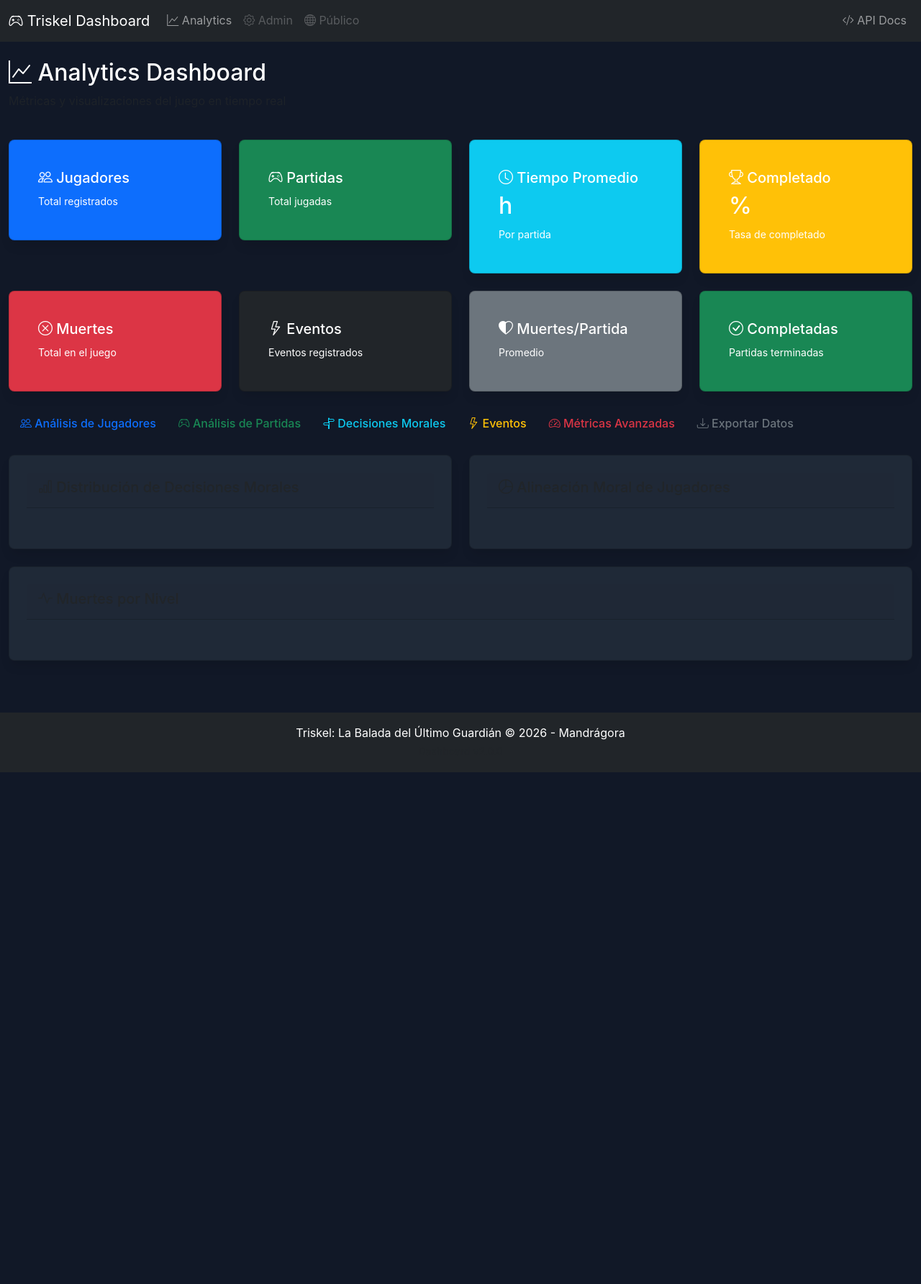
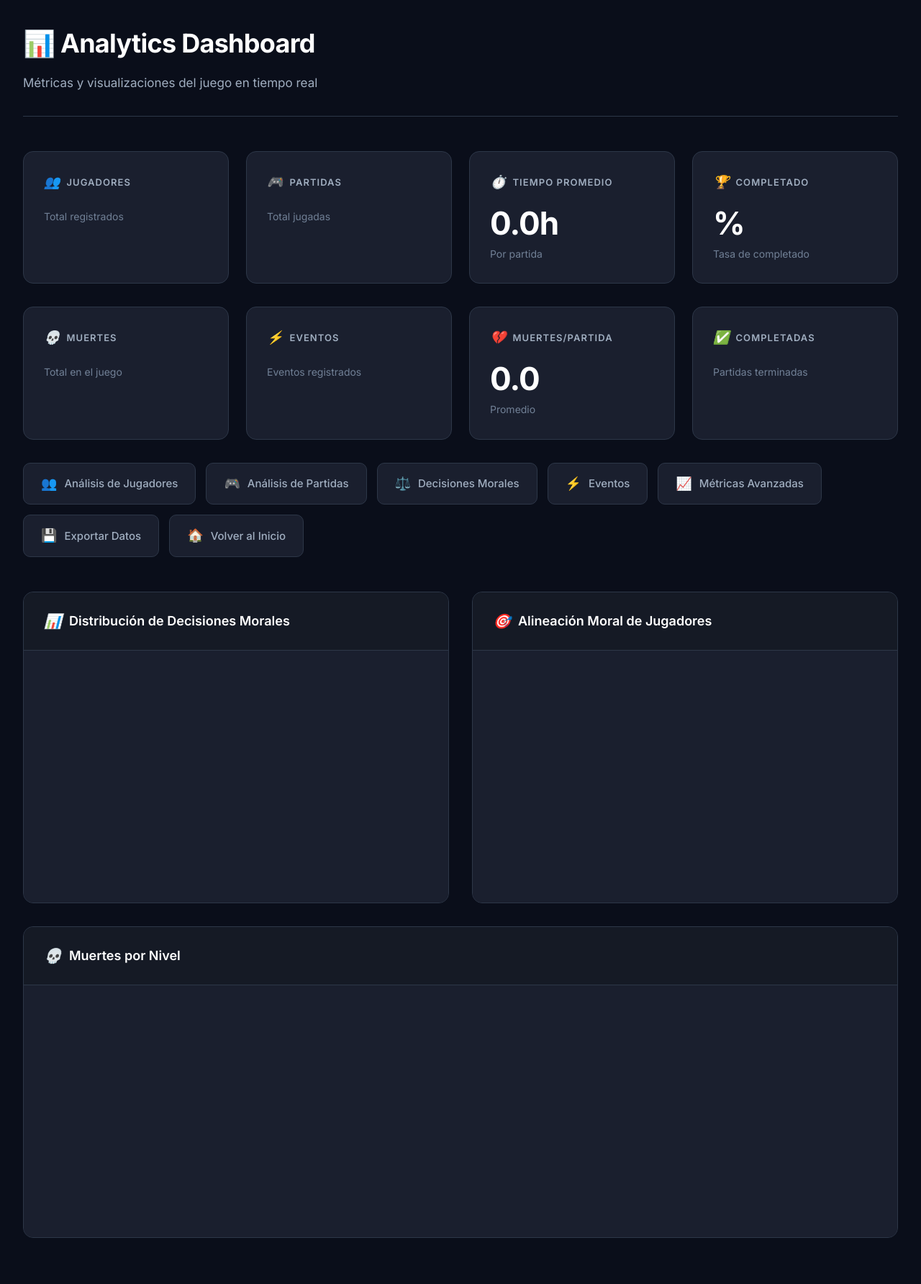
Before and after one commit to WaraYasy/TriskelApi, a Flask app: template app/domain/web/analytics/templates/analytics/index.html in a window 1280 px wide. Shown: the whole page at 72% size. Before the commit the page ends 1073 px from the top, so only its background shows below. Run offline with Flask 3, Linux system fonts and the light colour scheme; the template is opened without the code that fills it, so the values that code supplies are empty; parts of the project's set-up code (start-up, migrations or seed data) failed here and were passed over; some libraries are stand-ins or nearby versions.

Commit message:
UI: Cambios en la linea gráfica de la web.  -Modificar tipografía - Div y secciones nuevas

```diff
--- a/app/domain/web/analytics/templates/analytics/index.html
+++ b/app/domain/web/analytics/templates/analytics/index.html
@@ -1,181 +1,130 @@
-{% extends "base.html" %}
+<!DOCTYPE html>
+<html lang="es">
 
-{% block title %}Analytics - Triskel Dashboard{% endblock %}
+<head>
+    <meta charset="UTF-8">
+    <meta name="viewport" content="width=device-width, initial-scale=1.0">
+    <title>Analytics - Triskel Dashboard</title>
+    <link rel="stylesheet" href="{{ url_for('static', filename='css/style.css') }}">
+    <link rel="stylesheet" href="{{ url_for('static', filename='css/analytics.css') }}">
+    <link rel="preconnect" href="https://fonts.googleapis.com">
+    <link rel="preconnect" href="https://fonts.gstatic.com" crossorigin>
+    <link href="https://fonts.googleapis.com/css2?family=Inter:wght@300;400;500;600;700&display=swap" rel="stylesheet">
+    <script src="https://cdn.plot.ly/plotly-2.26.0.min.js"></script>
+</head>
 
-{% block content %}
-<div class="row mb-4">
-    <div class="col-12">
-        <h2>
-            <i class="bi bi-graph-up"></i> Analytics Dashboard
-        </h2>
-        <p class="text-muted">Métricas y visualizaciones del juego en tiempo real</p>
-    </div>
+<body style="background: #0a0e1a; font-family: 'Inter', sans-serif; margin: 0; padding: 0;">
+    <div class="analytics-container">
+        <!-- Header -->
+        <div class="analytics-header">
+            <h2>📊 Analytics Dashboard</h2>
+            <p>Métricas y visualizaciones del juego en tiempo real</p>
         </div>
 
-<!-- Métricas globales -->
-<div class="row mb-4">
-    <div class="col-md-3">
-        <div class="card text-white bg-primary">
-            <div class="card-body">
-                <h5 class="card-title">
-                    <i class="bi bi-people"></i> Jugadores
-                </h5>
-                <h2 class="card-text">{{ metrics.total_players }}</h2>
+        <!-- Métricas globales - Primera fila -->
+        <div class="stats-row">
+            <div class="stat-card-analytics">
+                <h5><i>👥</i> Jugadores</h5>
+                <h2>{{ metrics.total_players }}</h2>
                 <small>Total registrados</small>
             </div>
-        </div>
+
+            <div class="stat-card-analytics">
+                <h5><i>🎮</i> Partidas</h5>
+                <h2>{{ metrics.total_games }}</h2>
+                <small>Total jugadas</small>
             </div>
 
-    <div class="col-md-3">
-        <div class="card text-white bg-success">
-            <div class="card-body">
-                <h5 class="card-title">
-                    <i class="bi bi-controller"></i> Partidas
-                </h5>
-                <h2 class="card-text">{{ metrics.total_games }}</h2>
-                <small>Total jugadas</small>
-            </div>
-        </div>
+            <div class="stat-card-analytics">
+                <h5><i>⏱️</i> Tiempo Promedio</h5>
+                <h2>{{ "%.1f"|format(metrics.avg_playtime / 3600) }}h</h2>
+                <small>Por partida</small>
             </div>
 
-    <div class="col-md-3">
-        <div class="card text-white bg-info">
-            <div class="card-body">
-                <h5 class="card-title">
-                    <i class="bi bi-clock"></i> Tiempo Promedio
-                </h5>
-                <h2 class="card-text">{{ metrics.avg_playtime }}h</h2>
-                <small>Por partida</small>
-            </div>
-        </div>
-    </div>
-
-    <div class="col-md-3">
-        <div class="card text-white bg-warning">
-            <div class="card-body">
-                <h5 class="card-title">
-                    <i class="bi bi-trophy"></i> Completado
-                </h5>
-                <h2 class="card-text">{{ metrics.completion_rate }}%</h2>
+            <div class="stat-card-analytics">
+                <h5><i>🏆</i> Completado</h5>
+                <h2>{{ metrics.completion_rate }}%</h2>
                 <small>Tasa de completado</small>
-            </div>
-        </div>
             </div>
         </div>
 
         <!-- Segunda fila de métricas -->
-<div class="row mb-4">
-    <div class="col-md-3">
-        <div class="card text-white bg-danger">
-            <div class="card-body">
-                <h5 class="card-title">
-                    <i class="bi bi-x-circle"></i> Muertes
-                </h5>
-                <h2 class="card-text">{{ metrics.total_deaths }}</h2>
+        <div class="stats-row">
+            <div class="stat-card-analytics">
+                <h5><i>💀</i> Muertes</h5>
+                <h2>{{ metrics.total_deaths }}</h2>
                 <small>Total en el juego</small>
             </div>
-        </div>
+
+            <div class="stat-card-analytics">
+                <h5><i>⚡</i> Eventos</h5>
+                <h2>{{ metrics.total_events }}</h2>
+                <small>Eventos registrados</small>
             </div>
 
-    <div class="col-md-3">
-        <div class="card text-white bg-dark">
-            <div class="card-body">
-                <h5 class="card-title">
-                    <i class="bi bi-lightning"></i> Eventos
-                </h5>
-                <h2 class="card-text">{{ metrics.total_events }}</h2>
-                <small>Eventos registrados</small>
-            </div>
-        </div>
+            <div class="stat-card-analytics">
+                <h5><i>💔</i> Muertes/Partida</h5>
+                <h2>{{ "%.1f"|format(metrics.avg_deaths) }}</h2>
+                <small>Promedio</small>
             </div>
 
-    <div class="col-md-3">
-        <div class="card text-white bg-secondary">
-            <div class="card-body">
-                <h5 class="card-title">
-                    <i class="bi bi-heart-half"></i> Muertes/Partida
-                </h5>
-                <h2 class="card-text">{{ metrics.avg_deaths }}</h2>
-                <small>Promedio</small>
-            </div>
-        </div>
-    </div>
-
-    <div class="col-md-3">
-        <div class="card text-white bg-success">
-            <div class="card-body">
-                <h5 class="card-title">
-                    <i class="bi bi-check-circle"></i> Completadas
-                </h5>
-                <h2 class="card-text">{{ metrics.completed_games }}</h2>
+            <div class="stat-card-analytics">
+                <h5><i>✅</i> Completadas</h5>
+                <h2>{{ metrics.completed_games }}</h2>
                 <small>Partidas terminadas</small>
-            </div>
-        </div>
             </div>
         </div>
 
         <!-- Navegación de secciones -->
-<div class="row mb-4">
-    <div class="col-12">
-        <div class="btn-group" role="group">
-            <a href="{{ url_for('analytics.players') }}" class="btn btn-outline-primary">
-                <i class="bi bi-people"></i> Análisis de Jugadores
+        <div class="analytics-nav">
+            <a href="{{ url_for('analytics.players') }}" class="btn">
+                <span>👥</span> Análisis de Jugadores
             </a>
-            <a href="{{ url_for('analytics.games') }}" class="btn btn-outline-success">
-                <i class="bi bi-controller"></i> Análisis de Partidas
+            <a href="{{ url_for('analytics.games') }}" class="btn">
+                <span>🎮</span> Análisis de Partidas
             </a>
-            <a href="{{ url_for('analytics.choices') }}" class="btn btn-outline-info">
-                <i class="bi bi-signpost-split"></i> Decisiones Morales
+            <a href="{{ url_for('analytics.choices') }}" class="btn">
+                <span>⚖️</span> Decisiones Morales
             </a>
-            <a href="{{ url_for('analytics.events') }}" class="btn btn-outline-warning">
-                <i class="bi bi-lightning"></i> Eventos
+            <a href="{{ url_for('analytics.events') }}" class="btn">
+                <span>⚡</span> Eventos
             </a>
-            <a href="{{ url_for('analytics.advanced') }}" class="btn btn-outline-danger">
-                <i class="bi bi-speedometer2"></i> Métricas Avanzadas
+            <a href="{{ url_for('analytics.advanced') }}" class="btn">
+                <span>📈</span> Métricas Avanzadas
             </a>
-            <a href="{{ url_for('analytics.export') }}" class="btn btn-outline-secondary">
-                <i class="bi bi-download"></i> Exportar Datos
+            <a href="{{ url_for('analytics.export') }}?type=players&format=csv" class="btn">
+                <span>💾</span> Exportar Datos
             </a>
-        </div>
-    </div>
+            <a href="/web/" class="btn">
+                <span>🏠</span> Volver al Inicio
+            </a>
         </div>
 
         <!-- Gráficos -->
-<div class="row">
-    <div class="col-md-6">
-        <div class="card mb-4">
+        <div class="chart-container">
+            <div class="chart-card-analytics">
                 <div class="card-header">
-                <h5>
-                    <i class="bi bi-bar-chart"></i> Distribución de Decisiones Morales
-                </h5>
+                    <h5><i>📊</i> Distribución de Decisiones Morales</h5>
                 </div>
                 <div class="card-body">
                     {{ moral_chart|safe }}
                 </div>
             </div>
-    </div>
 
-    <div class="col-md-6">
-        <div class="card mb-4">
+            <div class="chart-card-analytics">
                 <div class="card-header">
-                <h5>
-                    <i class="bi bi-pie-chart"></i> Alineación Moral de Jugadores
-                </h5>
+                    <h5><i>🎯</i> Alineación Moral de Jugadores</h5>
                 </div>
                 <div class="card-body">
                     {{ alignment_chart|safe }}
                 </div>
             </div>
         </div>
-</div>
 
-<div class="row">
-    <div class="col-md-12">
-        <div class="card">
+        <div class="chart-container">
+            <div class="chart-card-analytics chart-full">
                 <div class="card-header">
-                <h5>
-                    <i class="bi bi-activity"></i> Muertes por Nivel
-                </h5>
+                    <h5><i>💀</i> Muertes por Nivel</h5>
                 </div>
                 <div class="card-body">
                     {{ deaths_chart|safe }}
@@ -184,4 +133,23 @@
         </div>
     </div>
 
-{% endblock %}
+    <script>
+        // Configurar tema oscuro para todos los gráficos de Plotly
+        document.addEventListener('DOMContentLoaded', function () {
+            const plots = document.querySelectorAll('.plotly');
+            plots.forEach(plot => {
+                if (plot && plot.layout) {
+                    Plotly.relayout(plot, {
+                        paper_bgcolor: 'transparent',
+                        plot_bgcolor: 'transparent',
+                        font: { color: '#a0aec0' },
+                        xaxis: { gridcolor: '#2d3748', color: '#a0aec0' },
+                        yaxis: { gridcolor: '#2d3748', color: '#a0aec0' }
+                    });
+                }
+            });
+        });
+    </script>
+</body>
+
+</html>
--- a/app/domain/web/static/js/public.js
+++ b/app/domain/web/static/js/public.js
@@ -30,7 +30,8 @@ async function loadPublicMetrics() {
             progressBar.style.width = `${metrics.completion_rate}%`;
         }
 
-        // Calcular cambios (simulado por ahora)
+        // TODO: Calcular cambios reales comparando con datos históricos
+        // Por ahora están hardcodeados - se necesita endpoint de métricas históricas
         updateChange('playersChange', '+12.5%', true);
         updateChange('relicsChange', '-2.4%', false);
 
--- a/app/domain/web/templates/base.html
+++ b/app/domain/web/templates/base.html
@@ -1,85 +1,61 @@
 <!DOCTYPE html>
 <html lang="es">
+
 <head>
     <meta charset="UTF-8">
     <meta name="viewport" content="width=device-width, initial-scale=1.0">
     <title>{% block title %}Triskel Dashboard{% endblock %}</title>
 
-    <!-- Bootstrap CSS -->
-    <link href="https://cdn.jsdelivr.net/npm/bootstrap@5.3.0/dist/css/bootstrap.min.css" rel="stylesheet">
-
-    <!-- Iconos -->
-    <link rel="stylesheet" href="https://cdn.jsdelivr.net/npm/bootstrap-icons@1.11.0/font/bootstrap-icons.css">
-
     <!-- CSS personalizado -->
     <link rel="stylesheet" href="{{ url_for('static', filename='css/style.css') }}">
+    <link rel="preconnect" href="https://fonts.googleapis.com">
+    <link rel="preconnect" href="https://fonts.gstatic.com" crossorigin>
+    <link href="https://fonts.googleapis.com/css2?family=Inter:wght@300;400;500;600;700&display=swap" rel="stylesheet">
 
     {% block extra_css %}{% endblock %}
 </head>
-<body>
+
+<body style="background: #0a0e1a; font-family: 'Inter', sans-serif; margin: 0; padding: 0; color: #ffffff;">
     <!-- Navbar -->
-    <nav class="navbar navbar-expand-lg navbar-dark bg-dark">
-        <div class="container-fluid">
-            <a class="navbar-brand" href="/">
-                <i class="bi bi-controller"></i> Triskel Dashboard
+    <nav style="background: #1a1f2e; border-bottom: 1px solid #2d3748; padding: 1rem 2rem;">
+        <div
+            style="max-width: 1400px; margin: 0 auto; display: flex; justify-content: space-between; align-items: center;">
+            <a href="/web/"
+                style="color: #ffffff; text-decoration: none; font-size: 1.25rem; font-weight: 700; display: flex; align-items: center; gap: 0.5rem;">
+                <span>🎮</span> Triskel Dashboard
             </a>
-            <button class="navbar-toggler" type="button" data-bs-toggle="collapse" data-bs-target="#navbarNav">
-                <span class="navbar-toggler-icon"></span>
-            </button>
-            <div class="collapse navbar-collapse" id="navbarNav">
-                <ul class="navbar-nav me-auto">
-                    <!-- Analytics -->
-                    <li class="nav-item">
-                        <a class="nav-link {% if request.endpoint and 'analytics' in request.endpoint %}active{% endif %}"
-                           href="{{ url_for('analytics.index') }}">
-                            <i class="bi bi-graph-up"></i> Analytics
-                        </a>
-                    </li>
-
-                    <!-- Admin (futuro) -->
-                    <li class="nav-item">
-                        <a class="nav-link disabled" href="#" title="Próximamente">
-                            <i class="bi bi-gear"></i> Admin
-                        </a>
-                    </li>
-
-                    <!-- Public (futuro) -->
-                    <li class="nav-item">
-                        <a class="nav-link disabled" href="#" title="Próximamente">
-                            <i class="bi bi-globe"></i> Público
-                        </a>
-                    </li>
-                </ul>
-
-                <!-- API Docs -->
-                <ul class="navbar-nav">
-                    <li class="nav-item">
-                        <a class="nav-link" href="/docs" target="_blank">
-                            <i class="bi bi-code-slash"></i> API Docs
-                        </a>
-                    </li>
-                </ul>
+            <div style="display: flex; gap: 2rem; align-items: center;">
+                <a href="{{ url_for('analytics.index') }}"
+                    style="color: #a0aec0; text-decoration: none; font-size: 0.9375rem; transition: color 0.3s;">
+                    📊 Analytics
+                </a>
+                <a href="/web/admin/login"
+                    style="color: #a0aec0; text-decoration: none; font-size: 0.9375rem; transition: color 0.3s;">
+                    ⚙️ Admin
+                </a>
+                <a href="/docs" target="_blank"
+                    style="color: #a0aec0; text-decoration: none; font-size: 0.9375rem; transition: color 0.3s;">
+                    📖 API Docs
+                </a>
             </div>
         </div>
     </nav>
 
     <!-- Contenido principal -->
-    <main class="container-fluid py-4">
+    <main style="max-width: 1400px; margin: 0 auto; padding: 2rem;">
         {% block content %}{% endblock %}
     </main>
 
     <!-- Footer -->
-    <footer class="bg-dark text-white text-center py-3 mt-5">
-        <div class="container">
-            <p class="mb-0">
-                Triskel: La Balada del Último Guardián &copy; 2026 - Mandrágora
+    <footer
+        style="background: #1a1f2e; border-top: 1px solid #2d3748; text-align: center; padding: 2rem; margin-top: 4rem;">
+        <div style="max-width: 1400px; margin: 0 auto;">
+            <p style="margin: 0; color: #a0aec0; font-size: 0.9375rem;">
+                Triskel: La Balada del Último Guardián © 2026 - Mandrágora
             </p>
-            <small class="text-muted">Dashboard v2.0.0</small>
+            <small style="color: #718096; font-size: 0.8125rem;">Dashboard v2.0.0</small>
         </div>
     </footer>
-
-    <!-- Bootstrap JS -->
-    <script src="https://cdn.jsdelivr.net/npm/bootstrap@5.3.0/dist/js/bootstrap.bundle.min.js"></script>
 
     <!-- Plotly (para gráficos) -->
     <script src="https://cdn.plot.ly/plotly-2.26.0.min.js"></script>
@@ -88,5 +64,13 @@
     <script src="{{ url_for('static', filename='js/main.js') }}"></script>
 
     {% block extra_js %}{% endblock %}
+
+    <style>
+        /* Hover effects para nav links */
+        nav a:hover {
+            color: #10b981 !important;
+        }
+    </style>
 </body>
+
 </html>
```
Also changed, not shown: app/domain/web/analytics/templates/analytics/advanced.html (+131 -122 lines). Lines whose indentation alone changed are shown as unchanged.
